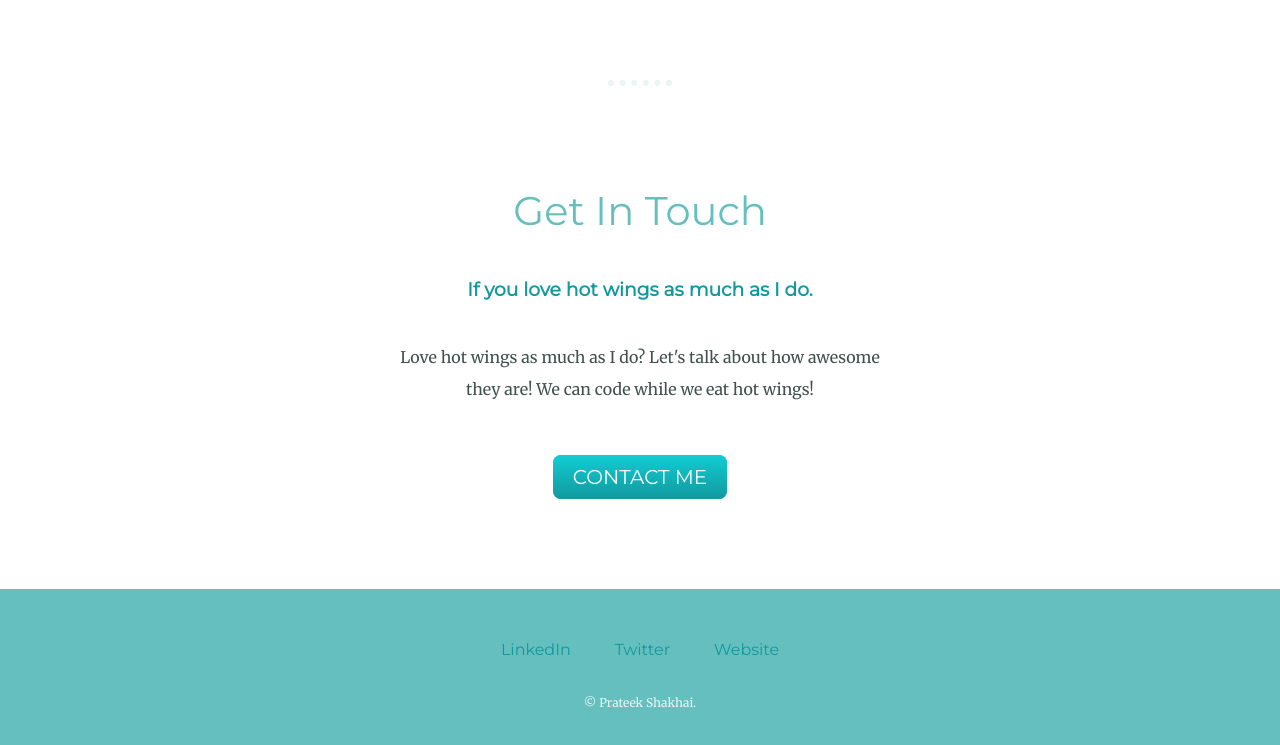
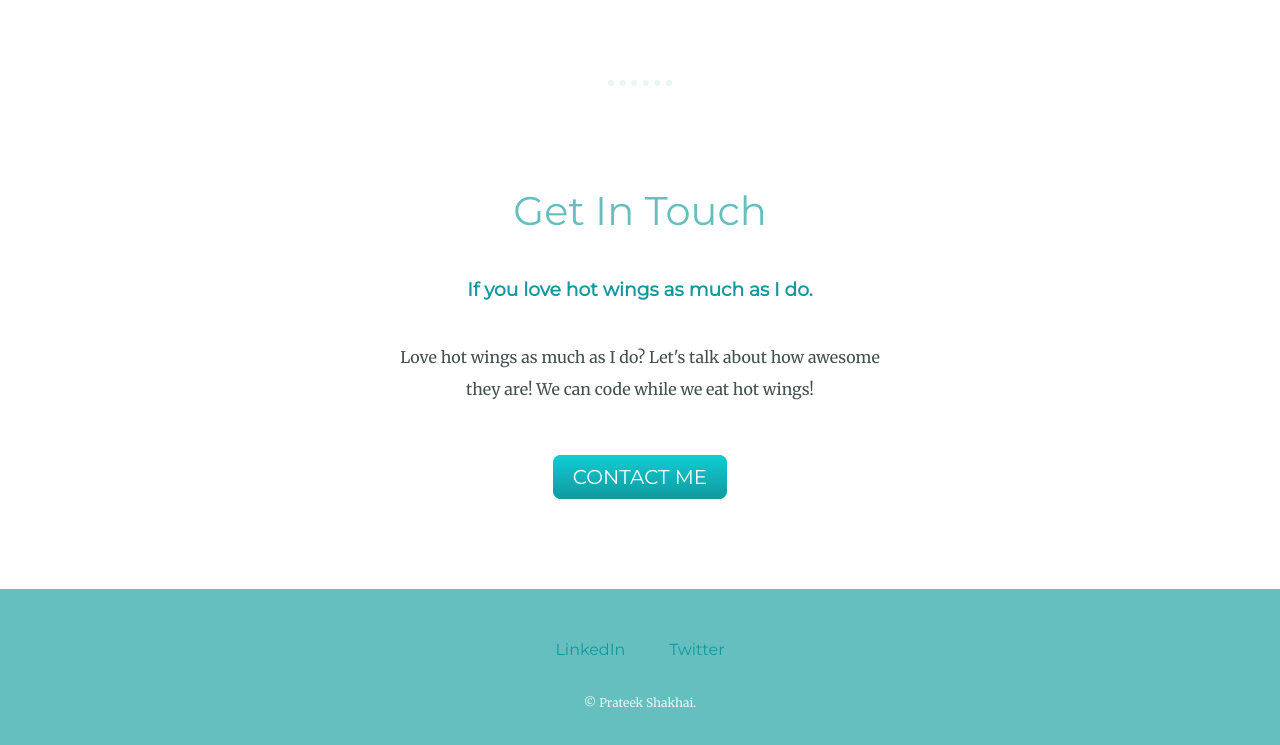
Before and after one commit to Ptk2501/Professional, a plain HTML site: page index.html in a window 1280 px wide. Shown: the part 2254-2999 px from the top of the page. Drawn offline with Linux system fonts and the light colour scheme.

Commit message:
Update index.html

```diff
--- a/index.html
+++ b/index.html
@@ -55,9 +55,8 @@
 
 
   <div class="bottom-container">
-    <a class="footer-link" href="https://www.linkedin.com/in/angela-yu-963a584b/">LinkedIn</a>
-    <a class="footer-link" href="https://twitter.com/yu_angela">Twitter</a>
-    <a class="footer-link" href="https://www.appbrewery.co/">Website</a>
+    <a class="footer-link" href="https://www.linkedin.com/in/prateek-s-98808425/">LinkedIn</a>
+    <a class="footer-link" href="https://twitter.com/ptkrokz">Twitter</a>
     <p class="copyright">© Prateek Shakhai.</p>
   </div>
 </body>
```
